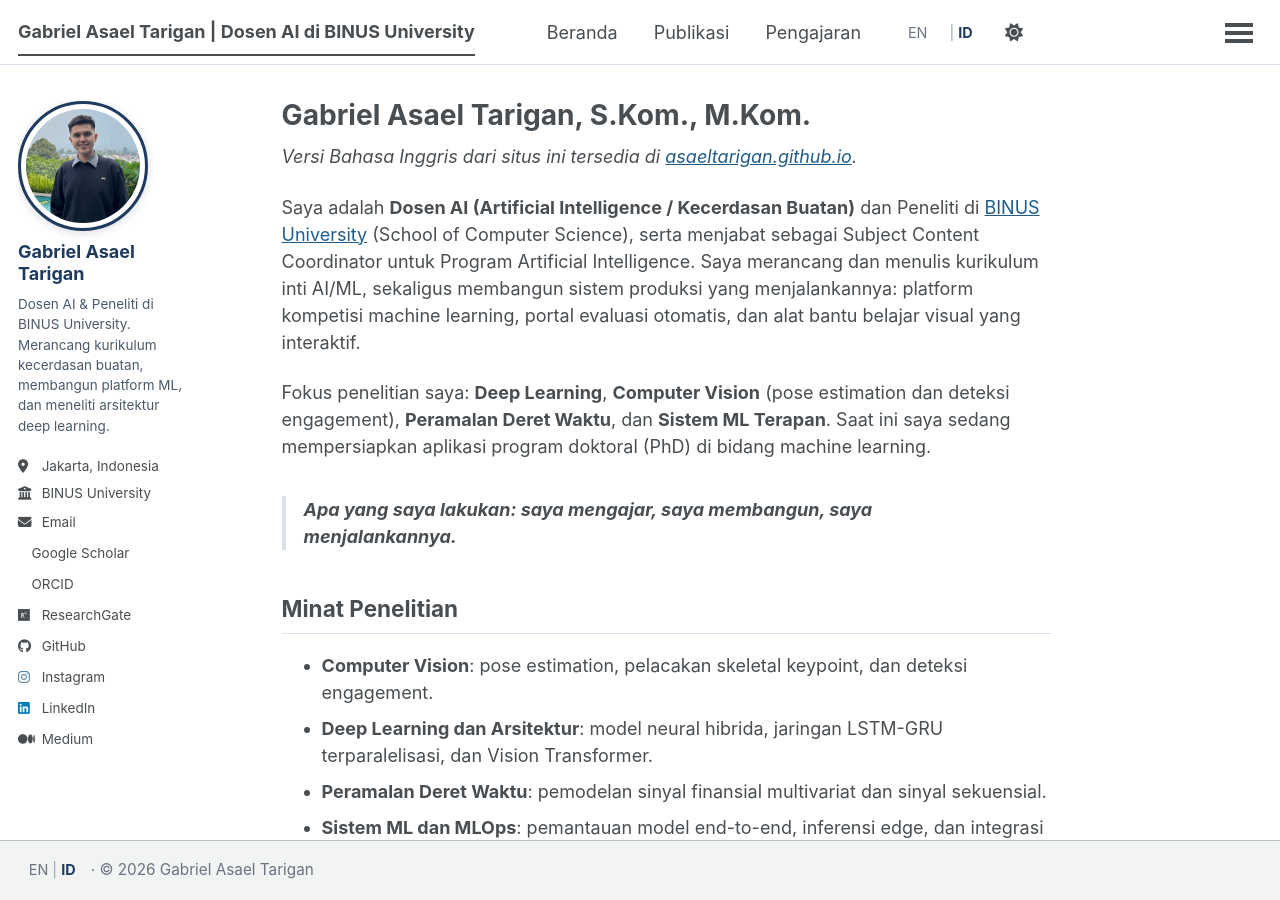
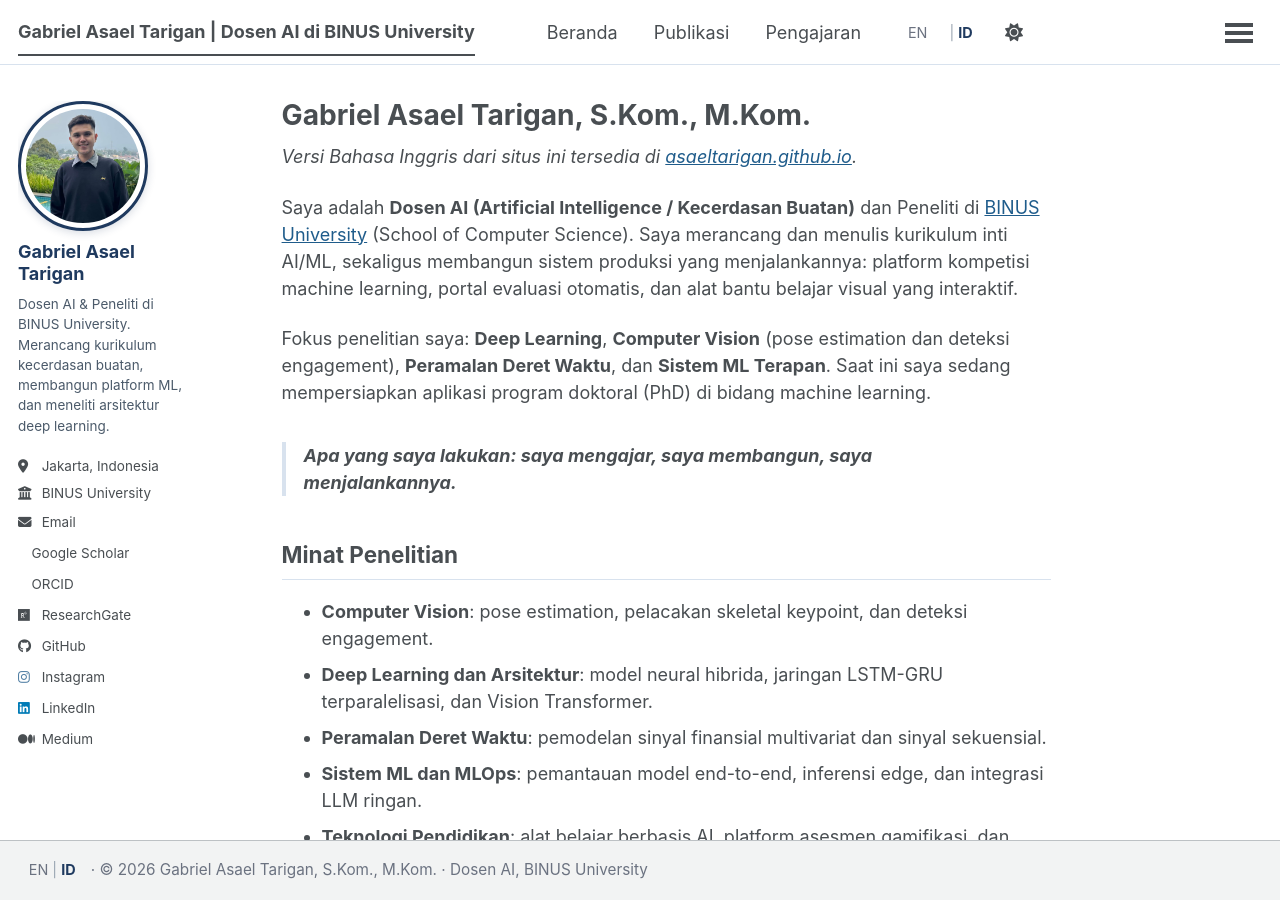
Before and after one commit to asaeltarigan/id, a Jekyll site: the page built from _pages/about.md, in a window 1280 px wide and 900 px high. Built offline with Jekyll 4.4.1, drawn with Linux system fonts in a browser that asks for light colours; a style sheet for code colours, icons or effects is not loaded.

Commit message:
Footer: official full title line; about: drop un-official Subject Content Coordinator claim

```diff
--- a/_includes/footer.html
+++ b/_includes/footer.html
@@ -1,6 +1,6 @@
 <div class="page__footer-copyright">
   <span class="lang-nav"><a href="https://asaeltarigan.github.io/" hreflang="en" lang="en">EN</a><span class="lang-sep"> | </span><span class="lang-cur" lang="id">ID</span></span> &middot;
-  &copy; {{ site.time | date: '%Y' }} {{ site.author.name | default: site.title }}
+  &copy; {{ site.time | date: '%Y' }} Gabriel Asael Tarigan, S.Kom., M.Kom. &middot; Dosen AI, BINUS University
 </div>
 <script>
   /* Sidebar scroll-down hint: small arrow when the sidebar can scroll further */
--- a/_pages/about.md
+++ b/_pages/about.md
@@ -10,7 +10,7 @@ redirect_from:
 
 *Versi Bahasa Inggris dari situs ini tersedia di [asaeltarigan.github.io](https://asaeltarigan.github.io/).*
 
-Saya adalah **Dosen AI (Artificial Intelligence / Kecerdasan Buatan)** dan Peneliti di [BINUS University](https://www.binus.ac.id) (School of Computer Science), serta menjabat sebagai Subject Content Coordinator untuk Program Artificial Intelligence. Saya merancang dan menulis kurikulum inti AI/ML, sekaligus membangun sistem produksi yang menjalankannya: platform kompetisi machine learning, portal evaluasi otomatis, dan alat bantu belajar visual yang interaktif.
+Saya adalah **Dosen AI (Artificial Intelligence / Kecerdasan Buatan)** dan Peneliti di [BINUS University](https://www.binus.ac.id) (School of Computer Science). Saya merancang dan menulis kurikulum inti AI/ML, sekaligus membangun sistem produksi yang menjalankannya: platform kompetisi machine learning, portal evaluasi otomatis, dan alat bantu belajar visual yang interaktif.
 
 Fokus penelitian saya: **Deep Learning**, **Computer Vision** (pose estimation dan deteksi engagement), **Peramalan Deret Waktu**, dan **Sistem ML Terapan**. Saat ini saya sedang mempersiapkan aplikasi program doktoral (PhD) di bidang machine learning.
 
```
